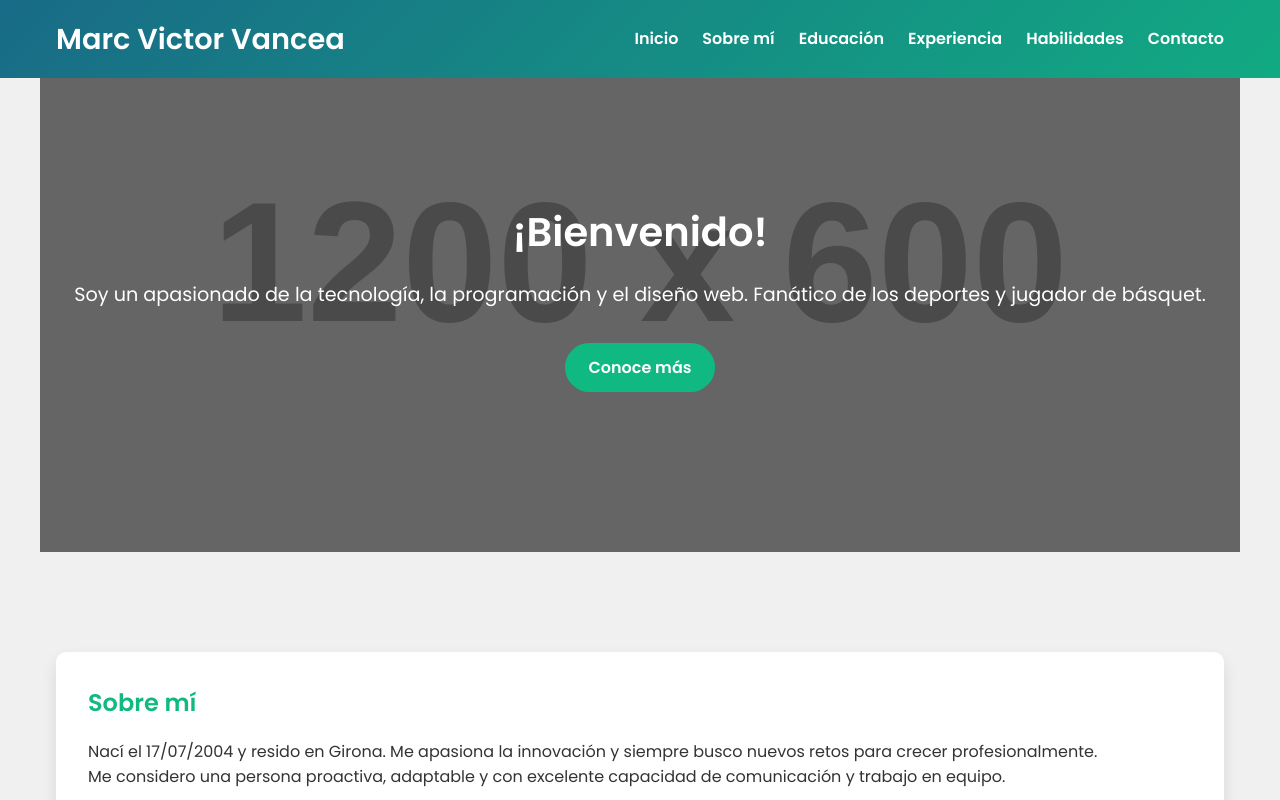
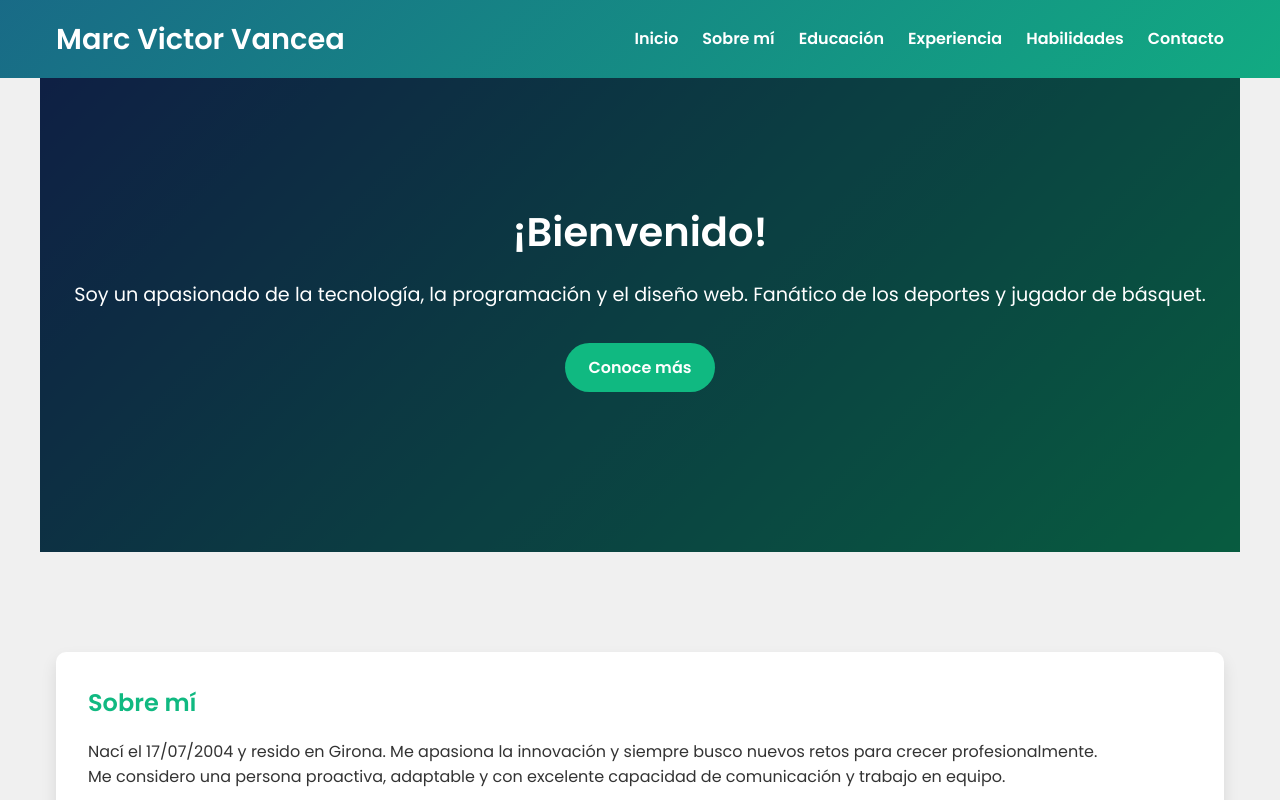
Before and after one commit to MarcVancea/Portfolio_MarcVancea1, a plain HTML site: page index.html in a window 1280 px wide. Shown: the top 800 px of the page. Drawn offline with Linux system fonts and the light colour scheme; placeholder pictures from the web are drawn by us.

Commit message:
he cambiado el fondo gris antiguo

```diff
--- a/styles.css
+++ b/styles.css
@@ -92,7 +92,7 @@
 
   /* Sección de Inicio con fondo dinámico y efecto typewriter */
   #inicio {
-    background: url('https://via.placeholder.com/1200x600') no-repeat center center/cover;
+    background: linear-gradient(135deg, #1e3a8a, #10b981); /* Cambiado a un degradado atractivo */
     color: #fff;
     text-align: center;
     position: relative;
```
